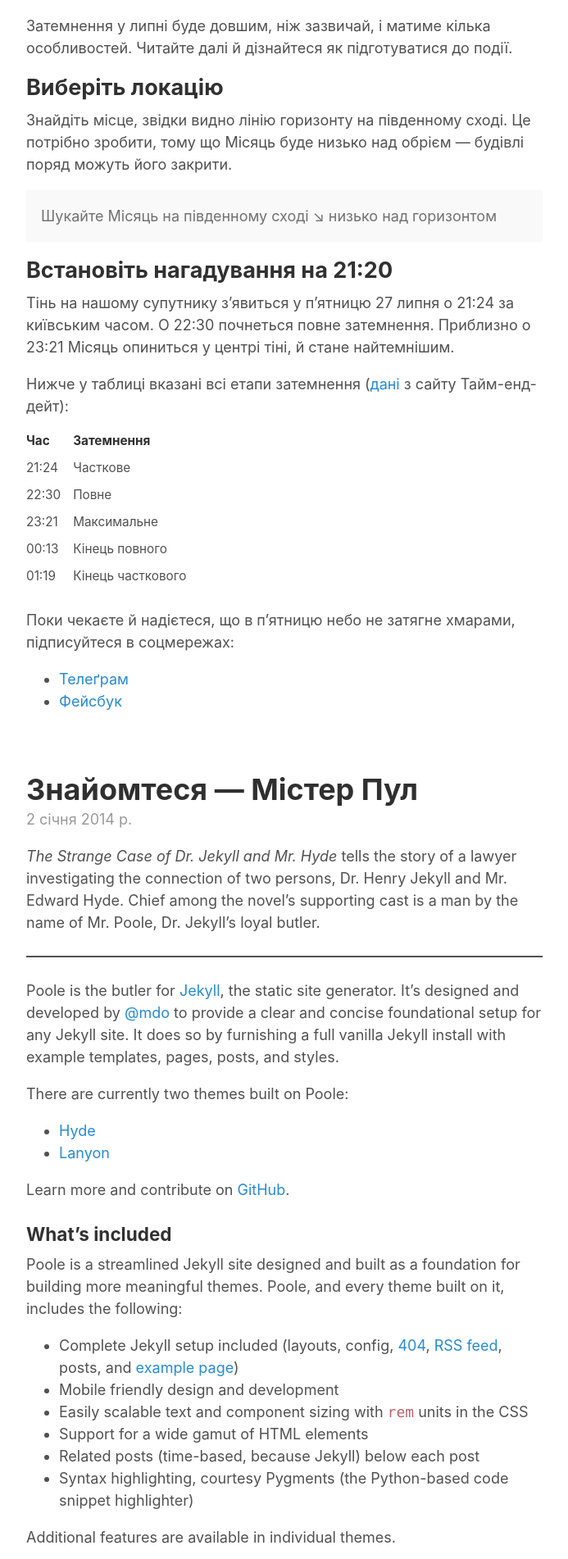
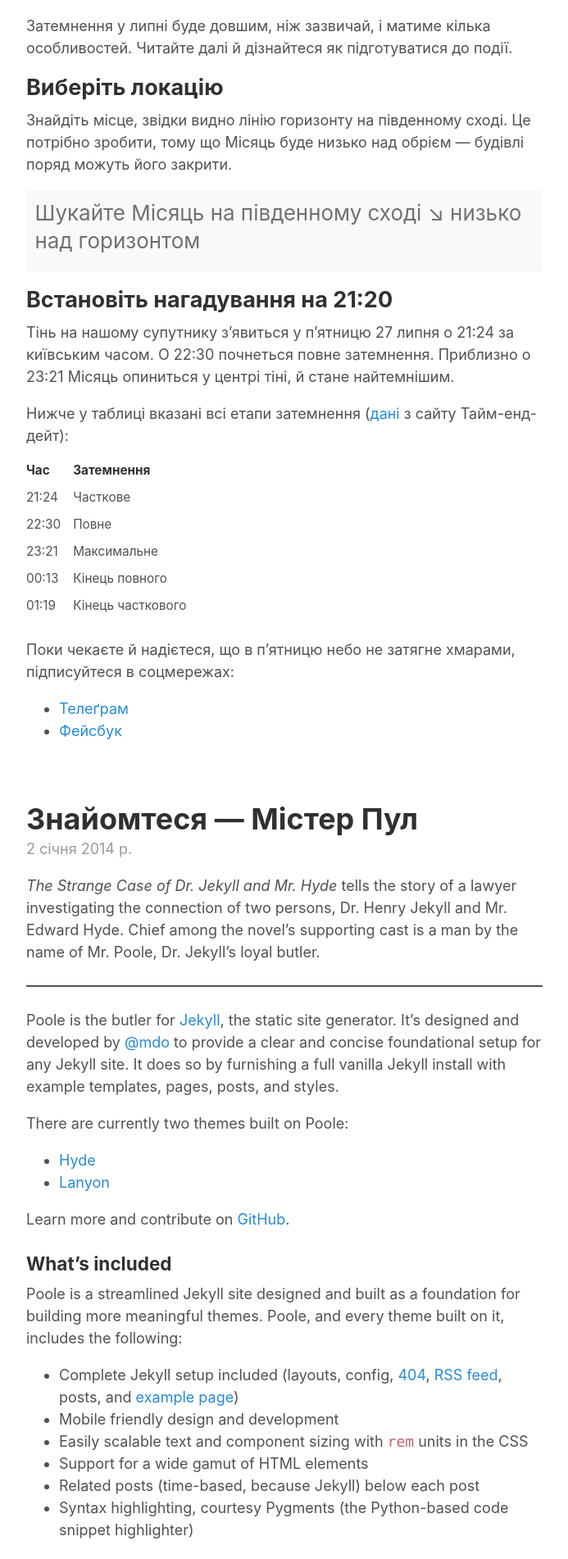
Before and after one commit to pnmrnko/pnmrnko.github.io, a Jekyll site: the page built from index.html, in a window 1280 px wide. Shown: the part 1268-3170 px from the top of the page at 82% size, without its empty margins (293-986 px from the left). Built offline with Jekyll 4.4.1, drawn with Linux system fonts in a browser that asks for light colours; the list of posts is cut into pages by our own code.

Commit message:
Change font size and padding

```diff
--- a/_sass/_message.scss
+++ b/_sass/_message.scss
@@ -20,6 +20,8 @@
 }
 
 .message {
+  font-size: 26px;
+  line-height: 34px;
   margin-bottom: 1rem;
-  padding: 1rem;
+  padding: .4em 0.4em .8em;
 }
```
